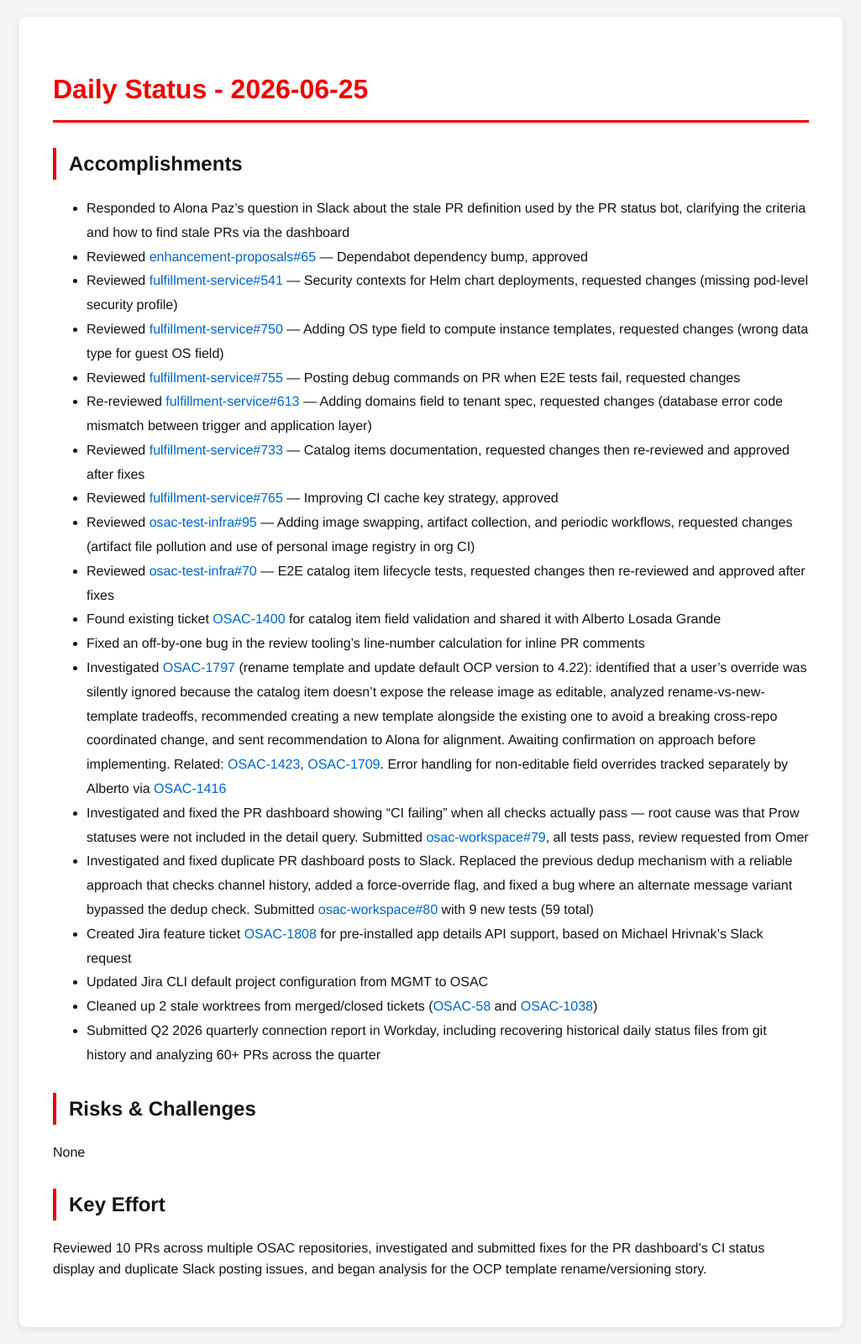
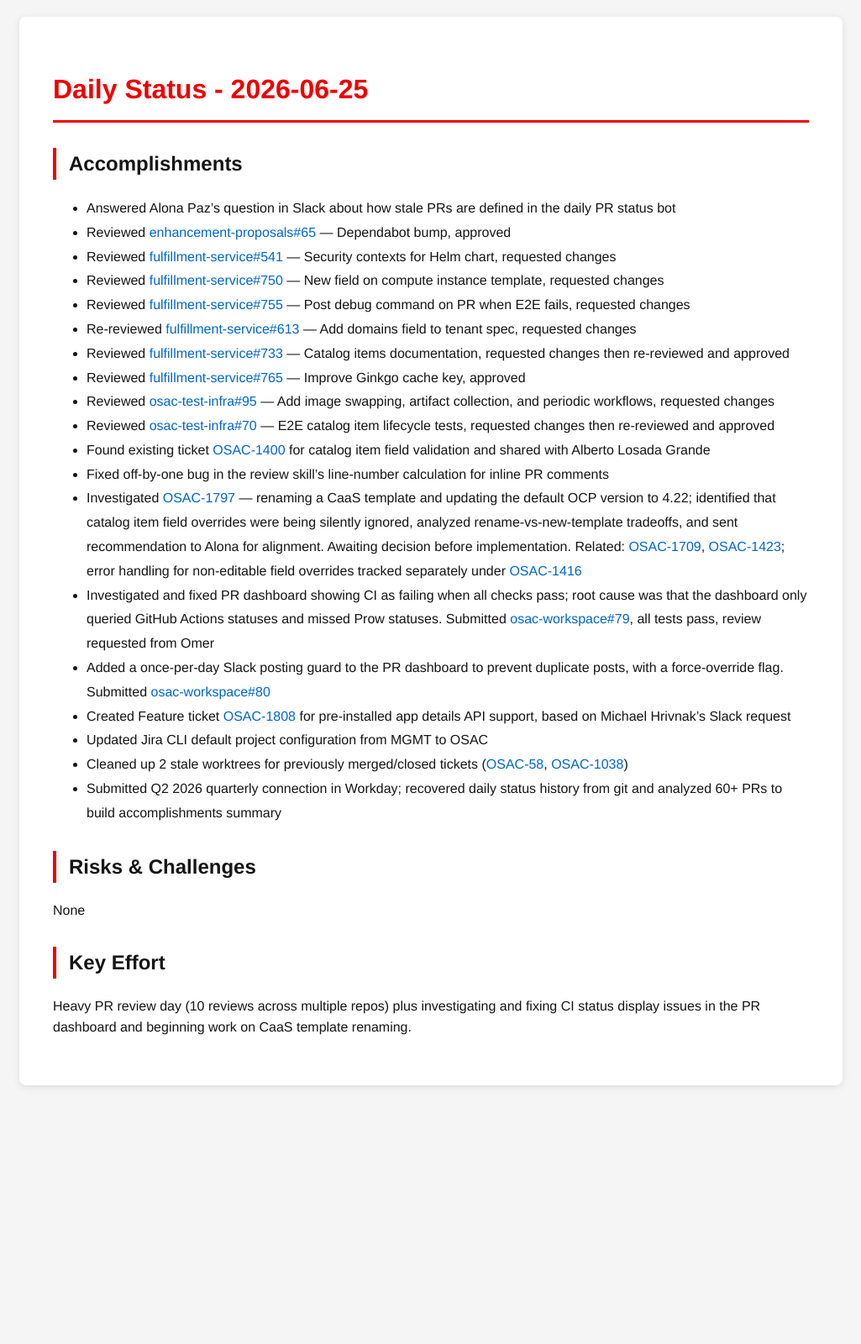
Before and after one commit to tzvatot/daily-status, a Jekyll site: the page built from 2026-06-25.md, in a window 1280 px wide. Shown: the whole page at 84% size, without its empty margins (127-1152 px from the left). Built offline with Jekyll 4.4.1, drawn with Linux system fonts in a browser that asks for light colours; after the commit the page ends 1312 px from its top, so only the background shows below that.

Commit message:
Daily status update - 2026-06-25

```diff
--- a/2026-06-25.md
+++ b/2026-06-25.md
@@ -7,28 +7,28 @@ date: 2026-06-25
 # Daily Status - 2026-06-25
 
 ## Accomplishments
-- Responded to Alona Paz's question in Slack about the stale PR definition used by the PR status bot, clarifying the criteria and how to find stale PRs via the dashboard
-- Reviewed [enhancement-proposals#65](https://github.com/osac-project/enhancement-proposals/pull/65) — Dependabot dependency bump, approved
-- Reviewed [fulfillment-service#541](https://github.com/osac-project/fulfillment-service/pull/541) — Security contexts for Helm chart deployments, requested changes (missing pod-level security profile)
-- Reviewed [fulfillment-service#750](https://github.com/osac-project/fulfillment-service/pull/750) — Adding OS type field to compute instance templates, requested changes (wrong data type for guest OS field)
-- Reviewed [fulfillment-service#755](https://github.com/osac-project/fulfillment-service/pull/755) — Posting debug commands on PR when E2E tests fail, requested changes
-- Re-reviewed [fulfillment-service#613](https://github.com/osac-project/fulfillment-service/pull/613) — Adding domains field to tenant spec, requested changes (database error code mismatch between trigger and application layer)
-- Reviewed [fulfillment-service#733](https://github.com/osac-project/fulfillment-service/pull/733) — Catalog items documentation, requested changes then re-reviewed and approved after fixes
-- Reviewed [fulfillment-service#765](https://github.com/osac-project/fulfillment-service/pull/765) — Improving CI cache key strategy, approved
-- Reviewed [osac-test-infra#95](https://github.com/osac-project/osac-test-infra/pull/95) — Adding image swapping, artifact collection, and periodic workflows, requested changes (artifact file pollution and use of personal image registry in org CI)
-- Reviewed [osac-test-infra#70](https://github.com/osac-project/osac-test-infra/pull/70) — E2E catalog item lifecycle tests, requested changes then re-reviewed and approved after fixes
-- Found existing ticket [OSAC-1400](https://redhat.atlassian.net/browse/OSAC-1400) for catalog item field validation and shared it with Alberto Losada Grande
-- Fixed an off-by-one bug in the review tooling's line-number calculation for inline PR comments
-- Investigated [OSAC-1797](https://redhat.atlassian.net/browse/OSAC-1797) (rename template and update default OCP version to 4.22): identified that a user's override was silently ignored because the catalog item doesn't expose the release image as editable, analyzed rename-vs-new-template tradeoffs, recommended creating a new template alongside the existing one to avoid a breaking cross-repo coordinated change, and sent recommendation to Alona for alignment. Awaiting confirmation on approach before implementing. Related: [OSAC-1423](https://redhat.atlassian.net/browse/OSAC-1423), [OSAC-1709](https://redhat.atlassian.net/browse/OSAC-1709). Error handling for non-editable field overrides tracked separately by Alberto via [OSAC-1416](https://redhat.atlassian.net/browse/OSAC-1416)
-- Investigated and fixed the PR dashboard showing "CI failing" when all checks actually pass — root cause was that Prow statuses were not included in the detail query. Submitted [osac-workspace#79](https://github.com/osac-project/osac-workspace/pull/79), all tests pass, review requested from Omer
-- Investigated and fixed duplicate PR dashboard posts to Slack. Replaced the previous dedup mechanism with a reliable approach that checks channel history, added a force-override flag, and fixed a bug where an alternate message variant bypassed the dedup check. Submitted [osac-workspace#80](https://github.com/osac-project/osac-workspace/pull/80) with 9 new tests (59 total)
-- Created Jira feature ticket [OSAC-1808](https://redhat.atlassian.net/browse/OSAC-1808) for pre-installed app details API support, based on Michael Hrivnak's Slack request
+- Answered Alona Paz's question in Slack about how stale PRs are defined in the daily PR status bot
+- Reviewed [enhancement-proposals#65](https://github.com/osac-project/enhancement-proposals/pull/65) — Dependabot bump, approved
+- Reviewed [fulfillment-service#541](https://github.com/osac-project/fulfillment-service/pull/541) — Security contexts for Helm chart, requested changes
+- Reviewed [fulfillment-service#750](https://github.com/osac-project/fulfillment-service/pull/750) — New field on compute instance template, requested changes
+- Reviewed [fulfillment-service#755](https://github.com/osac-project/fulfillment-service/pull/755) — Post debug command on PR when E2E fails, requested changes
+- Re-reviewed [fulfillment-service#613](https://github.com/osac-project/fulfillment-service/pull/613) — Add domains field to tenant spec, requested changes
+- Reviewed [fulfillment-service#733](https://github.com/osac-project/fulfillment-service/pull/733) — Catalog items documentation, requested changes then re-reviewed and approved
+- Reviewed [fulfillment-service#765](https://github.com/osac-project/fulfillment-service/pull/765) — Improve Ginkgo cache key, approved
+- Reviewed [osac-test-infra#95](https://github.com/osac-project/osac-test-infra/pull/95) — Add image swapping, artifact collection, and periodic workflows, requested changes
+- Reviewed [osac-test-infra#70](https://github.com/osac-project/osac-test-infra/pull/70) — E2E catalog item lifecycle tests, requested changes then re-reviewed and approved
+- Found existing ticket [OSAC-1400](https://redhat.atlassian.net/browse/OSAC-1400) for catalog item field validation and shared with Alberto Losada Grande
+- Fixed off-by-one bug in the review skill's line-number calculation for inline PR comments
+- Investigated [OSAC-1797](https://redhat.atlassian.net/browse/OSAC-1797) — renaming a CaaS template and updating the default OCP version to 4.22; identified that catalog item field overrides were being silently ignored, analyzed rename-vs-new-template tradeoffs, and sent recommendation to Alona for alignment. Awaiting decision before implementation. Related: [OSAC-1709](https://redhat.atlassian.net/browse/OSAC-1709), [OSAC-1423](https://redhat.atlassian.net/browse/OSAC-1423); error handling for non-editable field overrides tracked separately under [OSAC-1416](https://redhat.atlassian.net/browse/OSAC-1416)
+- Investigated and fixed PR dashboard showing CI as failing when all checks pass; root cause was that the dashboard only queried GitHub Actions statuses and missed Prow statuses. Submitted [osac-workspace#79](https://github.com/osac-project/osac-workspace/pull/79), all tests pass, review requested from Omer
+- Added a once-per-day Slack posting guard to the PR dashboard to prevent duplicate posts, with a force-override flag. Submitted [osac-workspace#80](https://github.com/osac-project/osac-workspace/pull/80)
+- Created Feature ticket [OSAC-1808](https://redhat.atlassian.net/browse/OSAC-1808) for pre-installed app details API support, based on Michael Hrivnak's Slack request
 - Updated Jira CLI default project configuration from MGMT to OSAC
-- Cleaned up 2 stale worktrees from merged/closed tickets ([OSAC-58](https://redhat.atlassian.net/browse/OSAC-58) and [OSAC-1038](https://redhat.atlassian.net/browse/OSAC-1038))
-- Submitted Q2 2026 quarterly connection report in Workday, including recovering historical daily status files from git history and analyzing 60+ PRs across the quarter
+- Cleaned up 2 stale worktrees for previously merged/closed tickets ([OSAC-58](https://redhat.atlassian.net/browse/OSAC-58), [OSAC-1038](https://redhat.atlassian.net/browse/OSAC-1038))
+- Submitted Q2 2026 quarterly connection in Workday; recovered daily status history from git and analyzed 60+ PRs to build accomplishments summary
 
 ## Risks & Challenges
 None
 
 ## Key Effort
-Reviewed 10 PRs across multiple OSAC repositories, investigated and submitted fixes for the PR dashboard's CI status display and duplicate Slack posting issues, and began analysis for the OCP template rename/versioning story.
+Heavy PR review day (10 reviews across multiple repos) plus investigating and fixing CI status display issues in the PR dashboard and beginning work on CaaS template renaming.
```
